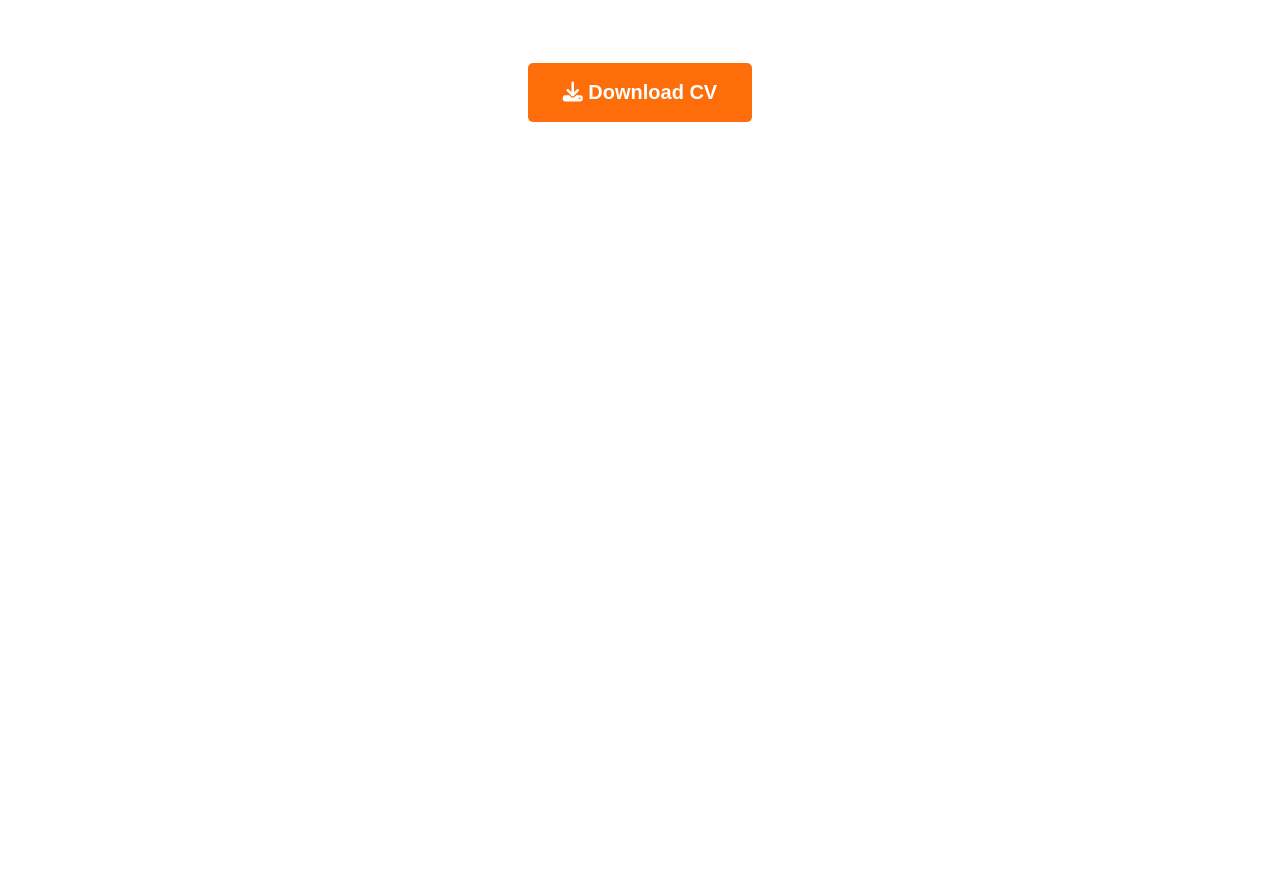
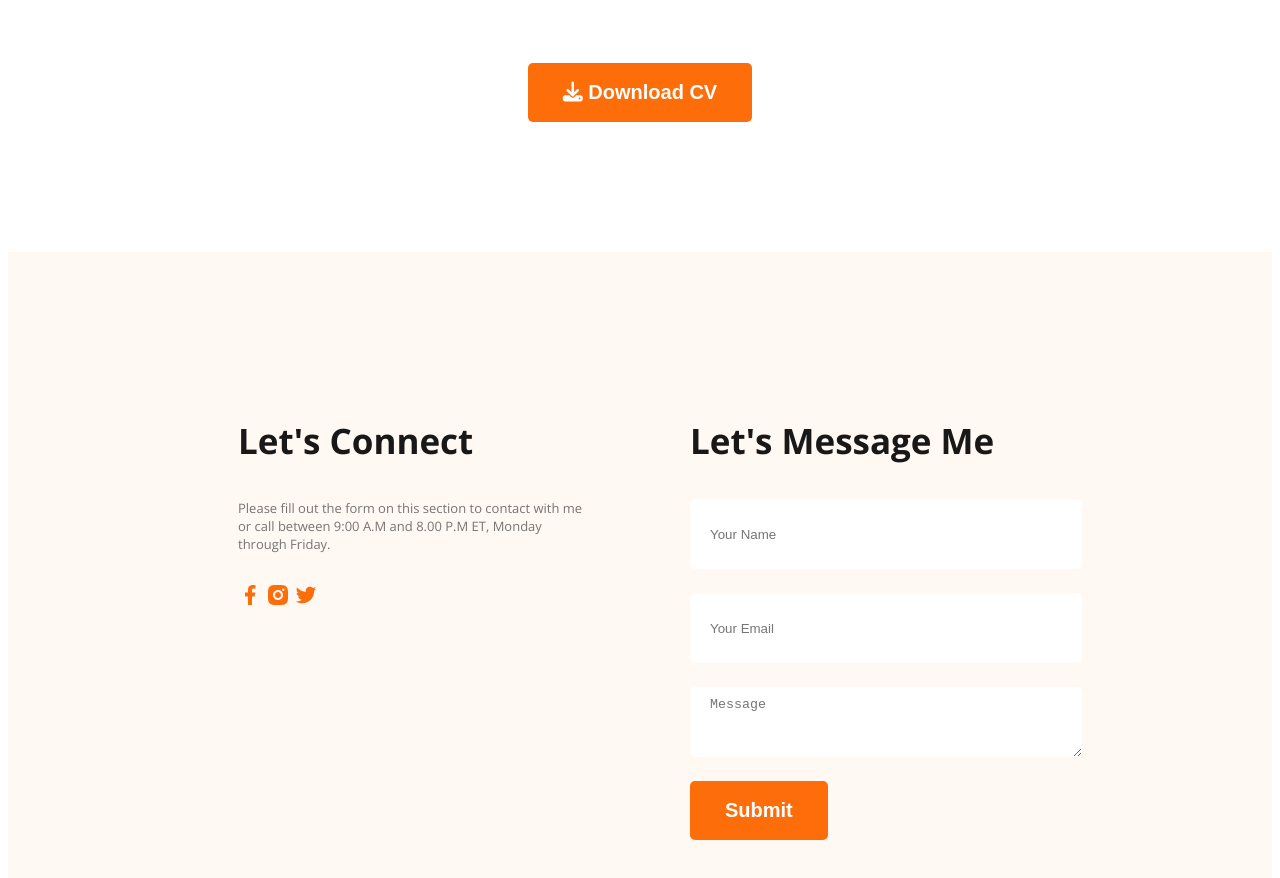
Before and after one commit to kamrujjamantuhin/web-dev-portfolio, a plain HTML site: page index.html in a window 1280 px wide. Shown: the part 3089-3967 px from the top of the page. Before the commit the page ends 3341 px from the top, so only its background shows below. Drawn offline with nearby package versions, Linux system fonts and the light colour scheme.

Commit message:
Implement footer section

```diff
--- a/index.html
+++ b/index.html
@@ -129,8 +129,25 @@
             </div>
         </section>
     </main>
-    <footer>
-
+    <footer class="bg-secondary">
+        <div class="footer-column">
+            <h3 class="section-title dark-1">Let's Connect</h3>
+            <p class="footer-description dark-3">Please fill out the form on this section to contact with me or call between 9:00 A.M and 8.00 P.M ET, Monday through Friday.</p>
+            <div class="social-links">
+                <a href=""><img src="images/icons/facebook.png" alt=""></a>
+                <a href=""><img src="images/icons/insta.png" alt=""></a>
+                <a href=""><img src="images/icons/twitter.png" alt=""></a>
+            </div>
+        </div>
+        <div class="footer-column">
+            <h3 class="section-title dark-1">Let's Message Me</h3>
+            <form action="">
+                <input type="text" name="" id="" placeholder="Your Name">
+                <input type="email" name="" id="" placeholder="Your Email">
+                <textarea name="" id="" cols="10" rows="50" placeholder="Message"></textarea>
+                <input class="btn-primary" type="submit" value="Submit">
+            </form>
+        </div>
     </footer>
 </body>
 </html>
--- a/styles/style.css
+++ b/styles/style.css
@@ -157,3 +157,26 @@ main section{
 .resume-btn{
     margin-top: 50px;
 }
+/* Footer Styles */
+footer{
+    padding: 130px 230px;
+    display: flex;
+    gap: 100px;
+}
+.footer-column{
+    width: 50%;
+}
+.footer-description{
+    font-size: 13px;
+    margin-bottom: 30px;
+}
+footer input[type="text"], footer input[type="email"], footer textarea{
+    height:50px;
+    border: none;
+    border-radius: 5px;
+    background-color: white;
+    display: block;
+    width: 100%;
+    padding: 10px 20px;
+    margin-bottom: 24px;
+}
```
